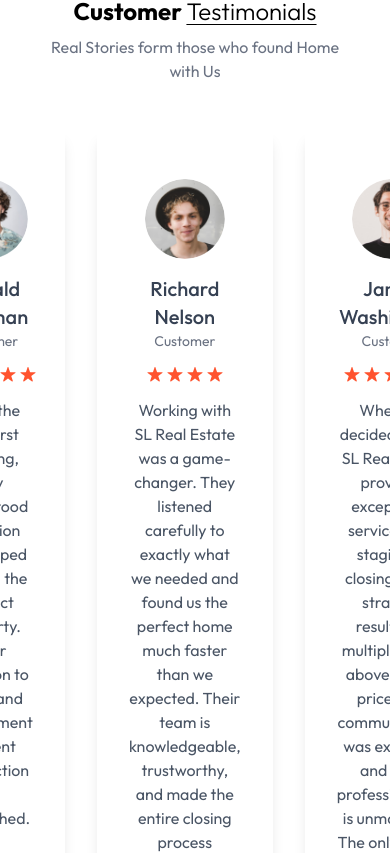
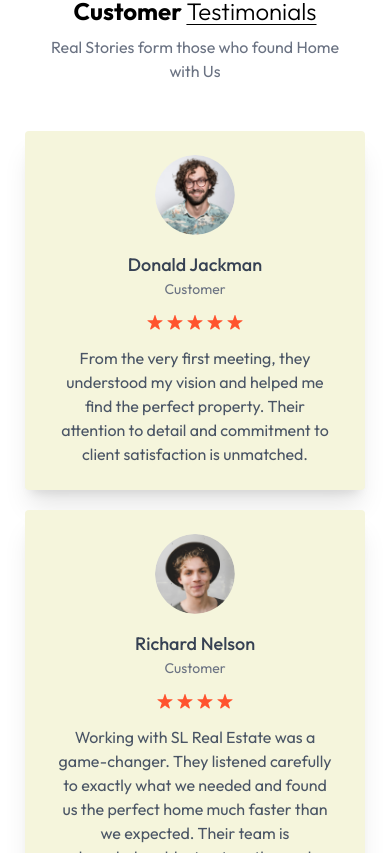
Before and after one commit to taiye-aa/SL-Real-Estate-Website, a React (Vite) app: page / in a window 390 px wide. Shown: the part 3051-3904 px from the top of the page. Built offline with nearby package versions, Linux system fonts and the light colour scheme; no server answers.

Commit message:
changes to mobile screen view

```diff
--- a/src/components/Testimonials.jsx
+++ b/src/components/Testimonials.jsx
@@ -15,11 +15,12 @@ const Testimonials = () => {
         <h1 className='text-2xl sm:text-4xl font-bold mb-2 text-center'>Customer <span className='underline underline-offset-4 under  decoration-1 font-light'>Testimonials</span></h1>
         <p  className='text-center text-gray-500 mb-12 mx-auto max-w-80'>Real Stories form those who found Home with Us</p>
         <div className='flex wrap justify-center gap-8'>
-            {testimonials.map((testimonial, id)=>{
+           <div className='flex flex-col gap-5 sm:flex-row'>
+                 {testimonials.map((testimonial, id)=>{
                 return(
-                    <div key={id} className='max-w-[340px] shadow-lg rounded px-8 py-12 text-center'>
+                    <div key={id} className=' max-w-[340px] shadow-xl bg-[#F5F5DC] rounded px-8 py-6 text-center'>
                         <img className='w-20 h-20 rounded-full mx-auto mb-4'src={testimonial.image} alt={testimonial.alt} />
-                        <h2 className='text-xl text-gray-700 font-medium'>{testimonial.name}</h2>
+                        <h2 className='text-lg sm:text-xl text-gray-700 font-medium'>{testimonial.name}</h2>
                         <p className='text-gray-500 mb-4 text-sm'>{testimonial.title}</p>
                         <div className='flex justify-center gap-1 text-red-500 mb-4'>
                             {Array.from({length: testimonial.rating}, (item,index)=>(
@@ -30,6 +31,7 @@ const Testimonials = () => {
                     </div>
                 )
             })}
+           </div>
         </div>
     </motion.div>
   )
```
